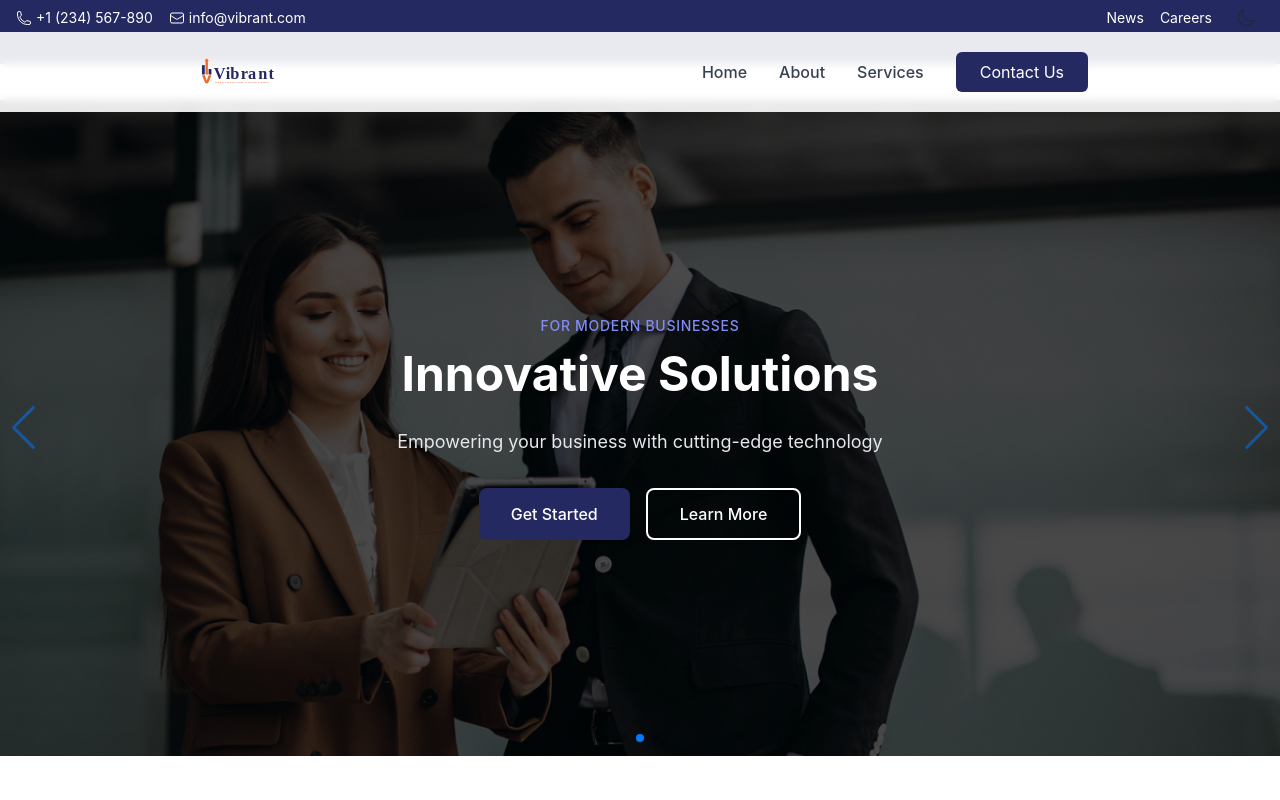
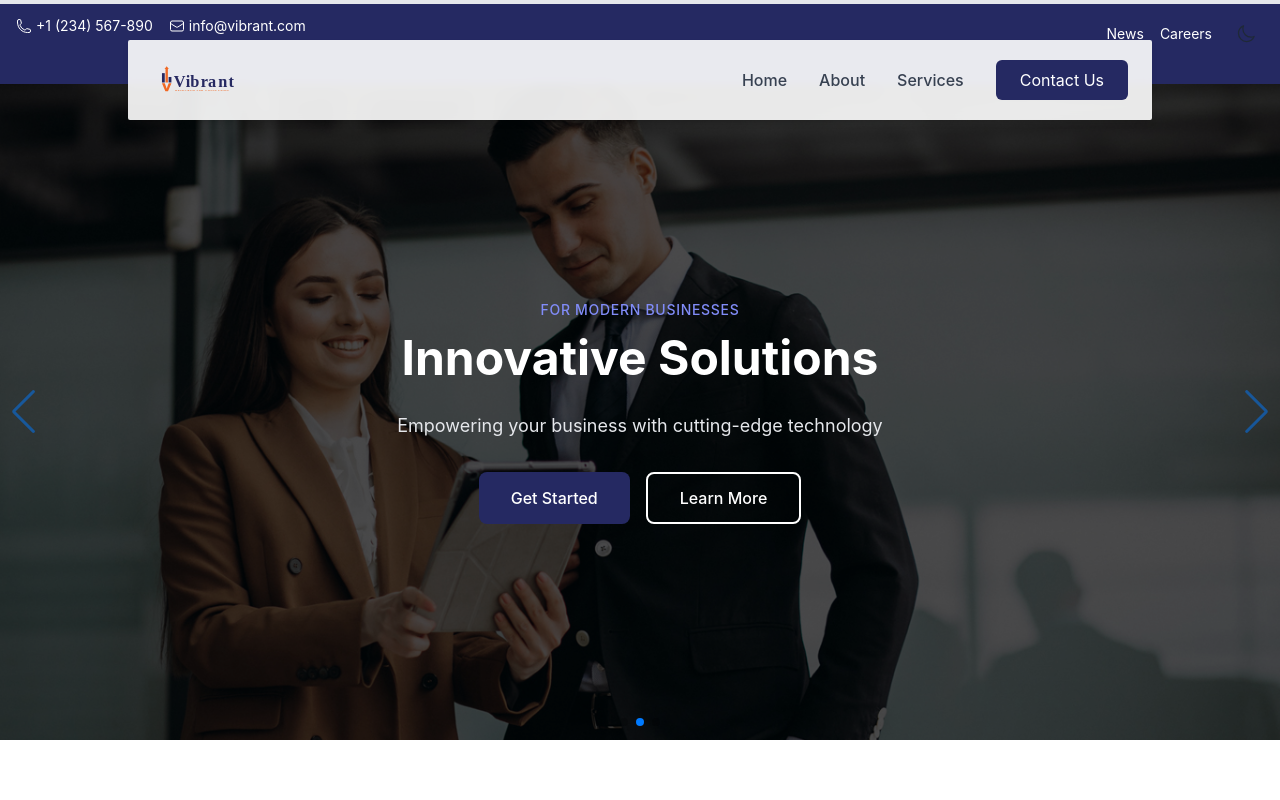
Before and after one commit to Skandaking/vibrant_website, a React (Vite) app: page / in a window 1280 px wide. Shown: the top 800 px of the page. Built offline with nearby package versions, Linux system fonts and the light colour scheme.

Commit message:
fixed navbar and hero banner

```diff
--- a/package.json
+++ b/package.json
@@ -12,6 +12,7 @@
   "dependencies": {
     "@heroicons/react": "^2.1.5",
     "framer-motion": "^11.11.11",
+    "lucide-react": "^0.454.0",
     "react": "^18.3.1",
     "react-dom": "^18.3.1",
     "react-router-dom": "^6.27.0",
--- a/src/layout/Navbar.tsx
+++ b/src/layout/Navbar.tsx
@@ -9,7 +9,6 @@ import {
   XMarkIcon,
 } from '@heroicons/react/24/outline';
 
-// Import your logo
 import Logo from '../assets/images/logo1.svg';
 
 const Navbar = () => {
@@ -17,12 +16,12 @@ const Navbar = () => {
   const { isDarkMode } = useTheme();
 
   return (
-    <header className="w-full absolute z-50">
+    <header className="w-full relative">
       {/* Top Bar - Full Width */}
-      <div className="bg-primary-main dark:bg-dark-primary-main text-white w-full h-16">
+      <div className="bg-primary-main dark:bg-dark-primary-main text-white w-full pt-2">
         <div className="container mx-auto px-4">
-          <div className="flex justify-between items-center text-sm h-full">
-            <div className="flex items-center space-x-4">
+          <div className="flex justify-between items-start text-sm pb-8">
+            <div className="flex items-center space-x-4 mt-2">
               <a href="tel:+1234567890" className="flex items-center hover:text-gray-200">
                 <PhoneIcon className="h-4 w-4 mr-1" />
                 <span>+1 (234) 567-890</span>
@@ -32,7 +31,7 @@ const Navbar = () => {
                 <span>info@vibrant.com</span>
               </a>
             </div>
-            <div className="flex items-center space-x-4">
+            <div className="flex items-center space-x-4 mt-2">
               <a href="#" className="hover:text-gray-200">News</a>
               <a href="#" className="hover:text-gray-200">Careers</a>
               <ThemeToggle />
@@ -41,9 +40,10 @@ const Navbar = () => {
         </div>
       </div>
 
-      {/* Main Navbar - Centered with 70% width */}
-      <nav className="bg-white/90 dark:bg-gray-800/90 backdrop-blur-sm -mt-8">
-        <div className="w-[70%] mx-auto">
+      {/* Main Navbar - Modified positioning */}
+      <div className="absolute left-0 right-0 -bottom-10 top-10 z-50">
+        <nav className="bg-white/90 dark:bg-gray-800/90 backdrop-blur-sm shadow-md rounded-sm max-w-[80%] mx-auto">
+          <div className="px-6">
             <div className="flex justify-between items-center h-20">
               {/* Logo */}
               <Link to="/" className="flex items-center space-x-3">
@@ -125,6 +125,7 @@ const Navbar = () => {
             )}
           </div>
         </nav>
+      </div>
     </header>
   );
 };
--- a/src/pages/Home.tsx
+++ b/src/pages/Home.tsx
@@ -29,7 +29,7 @@ const bannerData = [
 
 const Home = () => {
   return (
-    <div className="min-h-screen mt-[100px]">
+    <div className="min-h-screen mt-[0px]">
       {/* Hero Banner Section */}
       <section className="relative h-[calc(100vh-144px)] w-full overflow-hidden">
         <Swiper
```
Also changed, not shown: 1 other file (tests, documents, lock files or other folders). Lines whose indentation alone changed are shown as unchanged.
